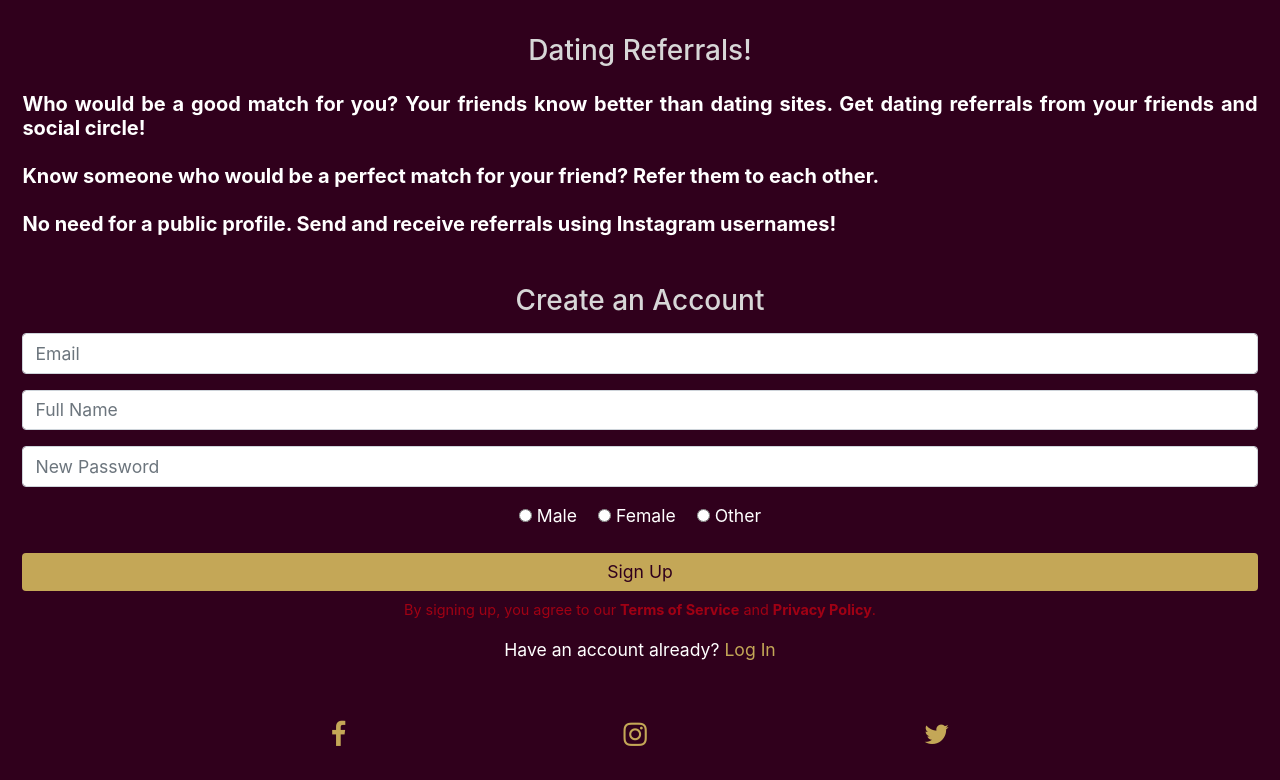
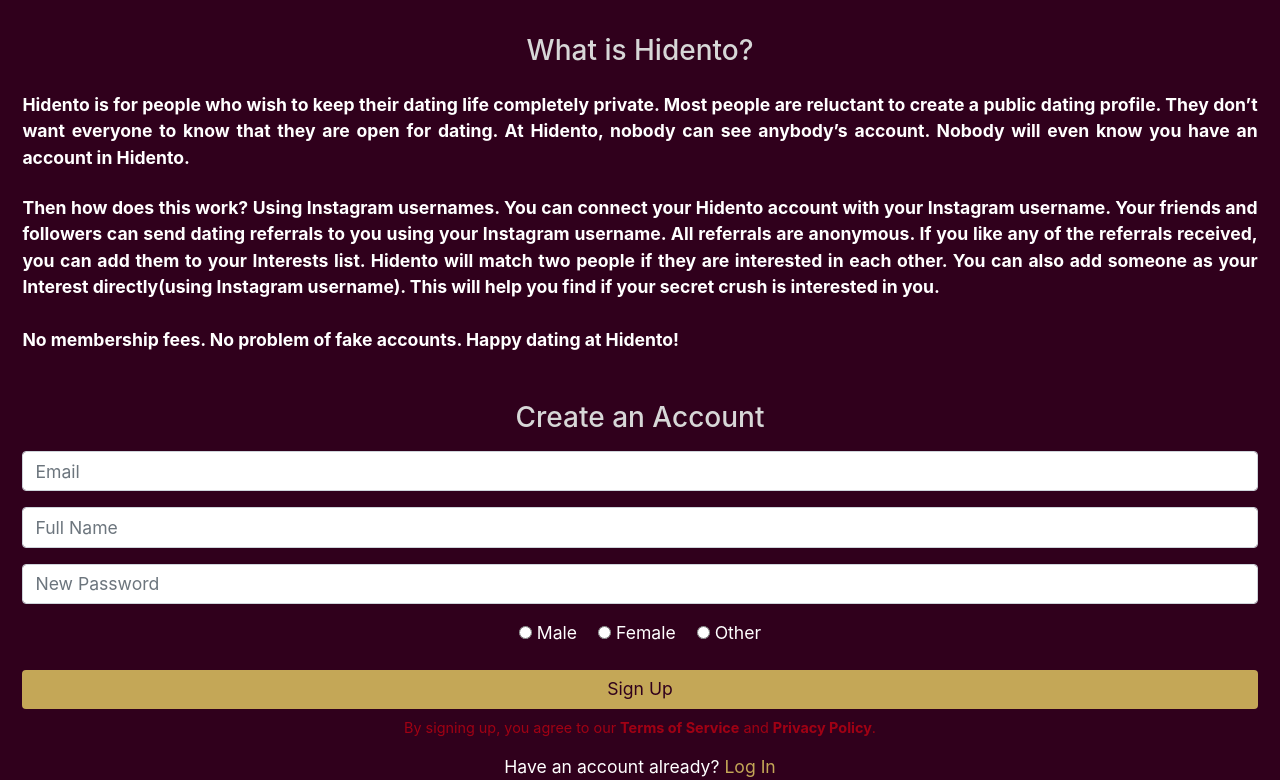
Before and after one commit to felixsundar/hidento_project, a Django app: template secretcrushapp/templates/secretcrushapp/website_home_m.html in a window 1280 px wide. Shown: the part 65-845 px from the top of the page. Before the commit the page ends 811 px from the top, so only its background shows below. Run offline with Django 3.2, Linux system fonts and the light colour scheme; the template is opened without the code that fills it, so the values that code supplies are empty; some libraries are stand-ins or nearby versions.

Commit message:
change homepage

```diff
--- a/secretcrushapp/templates/secretcrushapp/base_d.html
+++ b/secretcrushapp/templates/secretcrushapp/base_d.html
@@ -2,7 +2,7 @@
 <html lang="en">
 <head>
     <meta charset="utf-8">
-    <title>Hidento - Dating Referrals</title>
+    <title>Hidento</title>
     <meta name="viewport" content="width=device-width, initial-scale=1">
     <!-- Latest compiled and minified CSS -->
     <link rel="stylesheet" href="https://maxcdn.bootstrapcdn.com/bootstrap/4.4.1/css/bootstrap.min.css"
--- a/secretcrushapp/templates/secretcrushapp/base_m.html
+++ b/secretcrushapp/templates/secretcrushapp/base_m.html
@@ -2,7 +2,7 @@
 <html lang="en">
 <head>
     <meta charset="utf-8">
-    <title>Hidento - Dating Referrals</title>
+    <title>Hidento</title>
     <meta name="viewport" content="width=device-width, initial-scale=1">
     <!-- Latest compiled and minified CSS -->
     <link rel="stylesheet" href="https://maxcdn.bootstrapcdn.com/bootstrap/4.4.1/css/bootstrap.min.css"
--- a/secretcrushapp/templates/secretcrushapp/website_home_m.html
+++ b/secretcrushapp/templates/secretcrushapp/website_home_m.html
@@ -4,23 +4,32 @@
 <center>
     <div class="hidento-m-font-size" style="padding-left:1rem;padding-right:1rem;margin-bottom:3rem">
         <div class="mt-3 mb-5">
-            <h3 class="mb-4 hidento-title-color" style="text-align:leftr">Dating Referrals!</h3>
-            <h5 style="text-align:justify" class="mt-4"><b>
-<!--                Hidento lets you find if any of your secret crushes have a crush on you, based on Instagram usernames.-->
-<!--            Have a secret crush on someone? Nervous about expressing it to them?-->
-                Who would be a good match for you? Your friends know better than dating sites.
-Get dating referrals from your friends and social circle!
-            </b></h5>
+            <h3 class="mb-4 hidento-title-color" style="text-align:leftr">What is Hidento?</h3>
+<!--            <h5 style="text-align:justify" class="mt-4"><b>-->
+<!--&lt;!&ndash;                Hidento lets you find if any of your secret crushes have a crush on you, based on Instagram usernames.&ndash;&gt;-->
+<!--&lt;!&ndash;            Have a secret crush on someone? Nervous about expressing it to them?&ndash;&gt;-->
+<!--                Who would be a good match for you? Your friends know better than dating sites.-->
+<!--Get dating referrals from your friends and social circle!-->
+<!--            </b></h5>-->
 
-            <h5 style="text-align:justify" class="mt-4"><b>
+            <p style="text-align:justify" class="mt-4"><b>
 <!--                No worries! Hidento will act as your middleman.-->
-                Know someone who would be a perfect match for your friend? Refer them to each other.
-                </b></h5>
+<!--                Know someone who would be a perfect match for your friend? Refer them to each other.-->
+            Hidento is for people who wish to keep their dating life completely private.
+        Most people are reluctant to create a public dating profile. They don’t want everyone to know that they are open for dating.
+            At Hidento, nobody can see anybody’s account.
+            Nobody will even know you have an account in Hidento.
+            </b></p>
 
-            <h5 style="text-align:justify" class="mt-4"><b>
+            <p style="text-align:justify" class="mt-4"><b>
 <!--                Create a secret account and add your secret crushes to your crushlist.-->
-                No need for a public profile. Send and receive referrals using Instagram usernames!
-                </b></h5>
+<!--                No need for a public profile. Send and receive referrals using Instagram usernames!-->
+            Then how does this work? Using Instagram usernames. You can connect your Hidento account with your Instagram username.
+            Your friends and followers can send dating referrals to you using your Instagram username. All referrals are anonymous.
+            If you like any of the referrals received, you can add them to your Interests list. Hidento will match two people if they are interested in each other. You can also add someone as your Interest directly(using Instagram username). This will help you find if your secret crush is interested in you.
+<br><br>
+No membership fees. No problem of fake accounts. Happy dating at Hidento!
+            </b></p>
 
 <!--            <p class="mt-3" style="text-align:left"><b>-->
 <!--                Indirectly let them know about this site.-->
```
Also changed, not shown: secretcrushapp/templates/secretcrushapp/website_home.html (+29 -13 lines).
